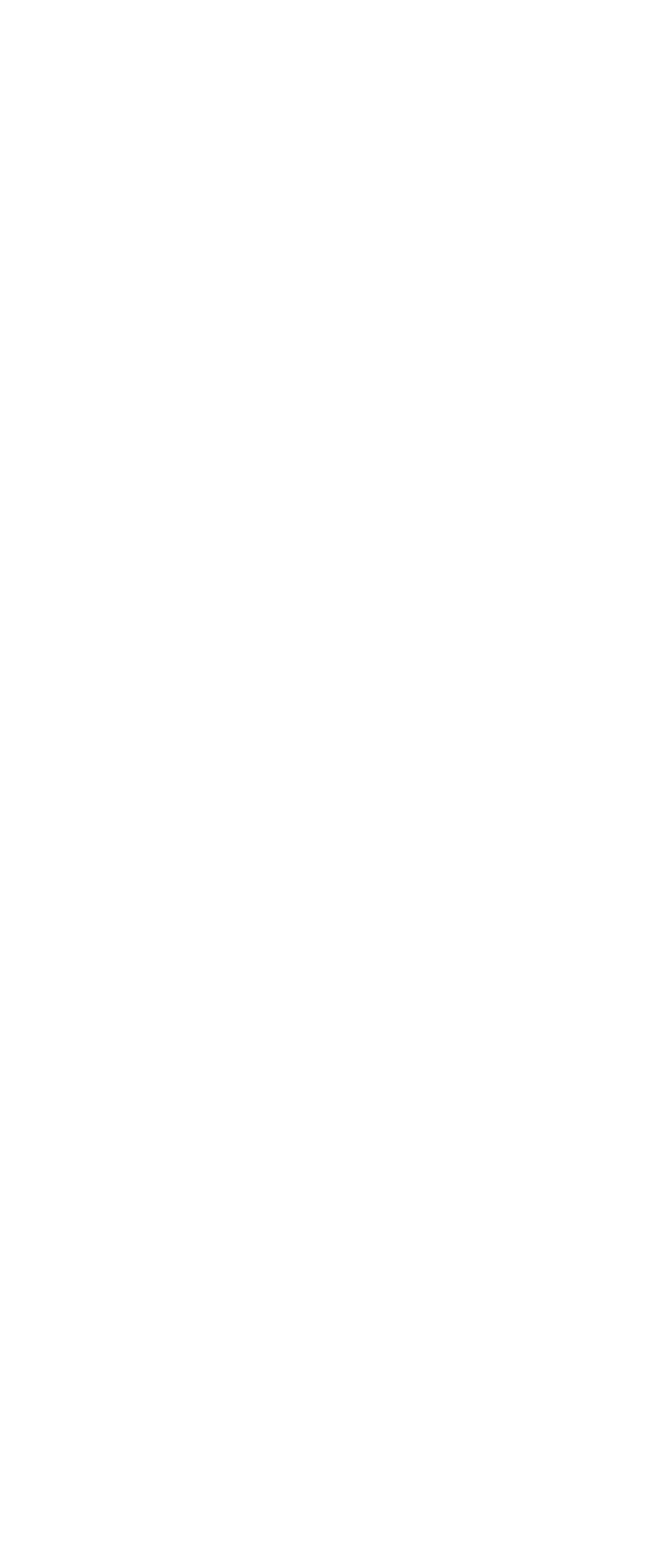
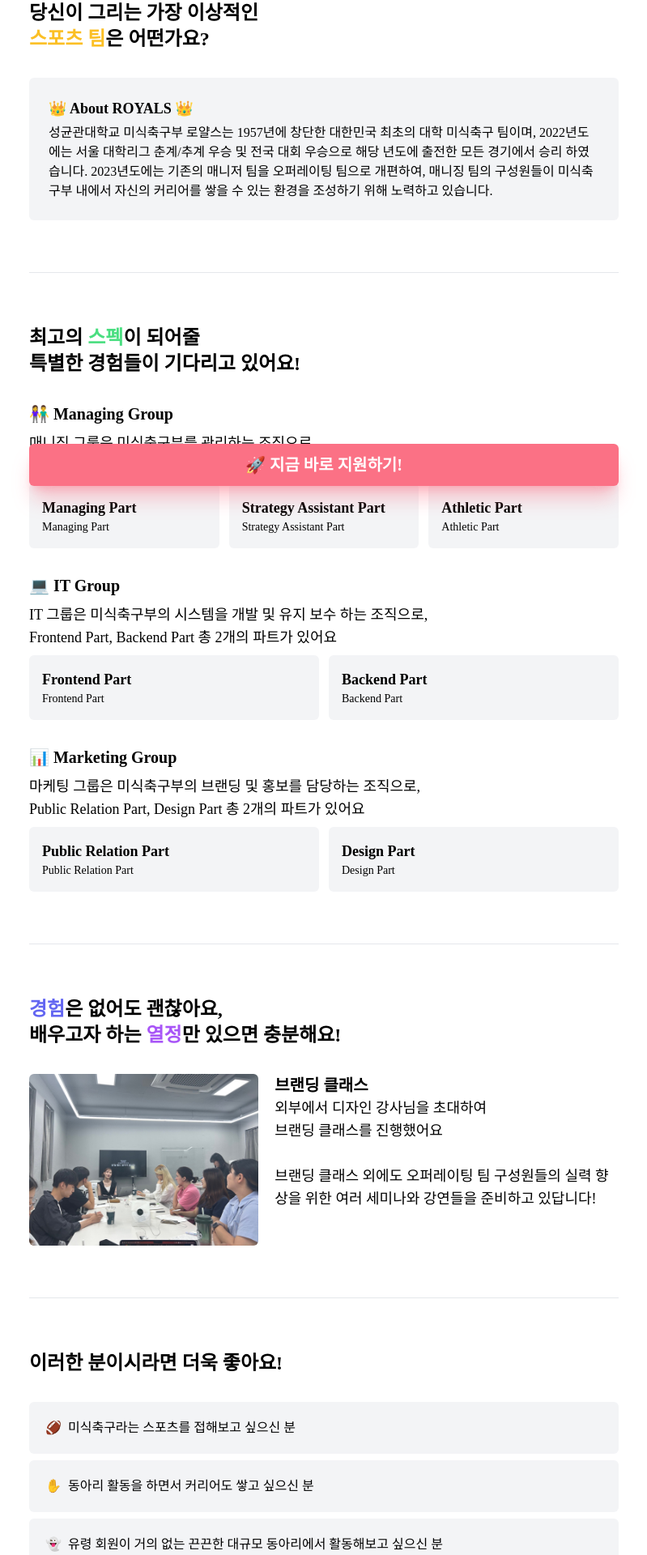
Before and after one commit to jspark2000/skku-royals-recruiting, a Vue app: page /operating-team/about-us in a window 1280 px wide. Before the commit this address had no page. Shown: the part 180-2100 px from the top of the page at 81% size, without its empty margins (240-1039 px from the left). Before the commit the page ends 800 px from the top, so only its background shows below. Built offline with nearby package versions, Linux system fonts and the light colour scheme.

Commit message:
feat: add operating team recruiting pages

```diff
--- a/src/router/index.ts
+++ b/src/router/index.ts
@@ -1,7 +1,8 @@
 import { createRouter, createWebHistory } from 'vue-router'
 import DefaultLayout from '@/layouts/default.vue'
 import HomeView from '@/views/home/index.vue'
-import OperatingTeamVue from '@/views/operating-team/index.vue'
+import OperatingTeamVue from '@/views/operating-team/pages/index.vue'
+import OperatingTeamAboutUsVue from '@/views/operating-team/about-us/pages/index.vue'
 
 const router = createRouter({
   history: createWebHistory(import.meta.env.BASE_URL),
@@ -19,6 +20,11 @@ const router = createRouter({
           path: '/operating-team',
           name: 'operating-team',
           component: OperatingTeamVue
+        },
+        {
+          path: '/operating-team/about-us',
+          name: '/operating-team/about-us',
+          component: OperatingTeamAboutUsVue
         }
       ]
     }
--- /dev/null
+++ b/src/views/operating-team/about-us/pages/index.vue
@@ -0,0 +1,135 @@
+<template>
+  <div
+    class="relative container flex flex-col min-h-screen text-start pt-16 pb-28 max-w-screen-md w-full px-5 mx-auto font-mono"
+  >
+    <div class="font-bold text-3xl">📢 성균관대 미식축구부 ROYALS 오퍼레이팅 팀 모집!</div>
+    <div class="font-bold mt-20 text-2xl">
+      당신이 그리는 가장 이상적인<br /><span class="text-amber-400">스포츠 팀</span>은 어떤가요?
+    </div>
+    <div class="mt-8 w-full bg-gray-100 rounded-md py-6 px-6">
+      <div class="text-lg font-bold">👑 About ROYALS 👑</div>
+      <div class="text-base font-normal mt-1">
+        성균관대학교 미식축구부 로얄스는 1957년에 창단한 대한민국 최초의 대학 미식축구 팀이며,
+        2022년도에는 서울 대학리그 춘계/추계 우승 및 전국 대회 우승으로 해당 년도에 출전한 모든
+        경기에서 승리 하였습니다. 2023년도에는 기존의 매니저 팀을 오퍼레이팅 팀으로 개편하여, 매니징
+        팀의 구성원들이 미식축구부 내에서 자신의 커리어를 쌓을 수 있는 환경을 조성하기 위해 노력하고
+        있습니다.
+      </div>
+    </div>
+    <div class="my-16">
+      <hr style="border-width: 1.2px 0 0 0" />
+    </div>
+    <div class="font-bold text-2xl">
+      최고의 <span class="text-green-400">스펙</span>이 되어줄<br />특별한 경험들이 기다리고 있어요!
+    </div>
+    <div>
+      <div class="font-bold text-xl mt-8">👫 Managing Group</div>
+      <div class="font-normal text-lg mt-2">
+        매니징 그룹은 미식축구부를 관리하는 조직으로,<br />Managing Part, Strategy Assistant Part,
+        Athletic Part 총 3개의 파트가 있어요
+      </div>
+      <div class="flex flex-wrap gap-3 md:flex-nowrap mt-2">
+        <div class="flex flex-col px-4 py-4 rounded-md bg-gray-100 md:basis-1/3 basis-full">
+          <div class="font-bold text-lg">Managing Part</div>
+          <div class="font-normal text-sm">Managing Part</div>
+        </div>
+        <div class="flex flex-col px-4 py-4 rounded-md bg-gray-100 md:basis-1/3 basis-full">
+          <div class="font-bold text-lg">Strategy Assistant Part</div>
+          <div class="font-normal text-sm">Strategy Assistant Part</div>
+        </div>
+        <div class="flex flex-col px-4 py-4 rounded-md bg-gray-100 md:basis-1/3 basis-full">
+          <div class="font-bold text-lg">Athletic Part</div>
+          <div class="font-normal text-sm">Athletic Part</div>
+        </div>
+      </div>
+    </div>
+    <div>
+      <div class="font-bold text-xl mt-8">💻 IT Group</div>
+      <div class="font-normal text-lg mt-2">
+        IT 그룹은 미식축구부의 시스템을 개발 및 유지 보수 하는 조직으로,<br />Frontend Part, Backend
+        Part 총 2개의 파트가 있어요
+      </div>
+      <div class="flex flex-wrap gap-3 md:flex-nowrap mt-2">
+        <div class="flex flex-col px-4 py-4 rounded-md bg-gray-100 md:basis-1/2 basis-full">
+          <div class="font-bold text-lg">Frontend Part</div>
+          <div class="font-normal text-sm">Frontend Part</div>
+        </div>
+        <div class="flex flex-col px-4 py-4 rounded-md bg-gray-100 md:basis-1/2 basis-full">
+          <div class="font-bold text-lg">Backend Part</div>
+          <div class="font-normal text-sm">Backend Part</div>
+        </div>
+      </div>
+    </div>
+    <div>
+      <div class="font-bold text-xl mt-8">📊 Marketing Group</div>
+      <div class="font-normal text-lg mt-2">
+        마케팅 그룹은 미식축구부의 브랜딩 및 홍보를 담당하는 조직으로,<br />Public Relation Part,
+        Design Part 총 2개의 파트가 있어요
+      </div>
+      <div class="flex flex-wrap gap-3 md:flex-nowrap mt-2">
+        <div class="flex flex-col px-4 py-4 rounded-md bg-gray-100 md:basis-1/2 basis-full">
+          <div class="font-bold text-lg">Public Relation Part</div>
+          <div class="font-normal text-sm">Public Relation Part</div>
+        </div>
+        <div class="flex flex-col px-4 py-4 rounded-md bg-gray-100 md:basis-1/2 basis-full">
+          <div class="font-bold text-lg">Design Part</div>
+          <div class="font-normal text-sm">Design Part</div>
+        </div>
+      </div>
+    </div>
+    <div class="my-16">
+      <hr style="border-width: 1.2px 0 0 0" />
+    </div>
+    <div class="font-bold text-2xl mb-8">
+      <span class="text-indigo-500">경험</span>은 없어도 괜찮아요,<br />배우고자 하는
+      <span class="text-purple-500">열정</span>만 있으면 충분해요!
+    </div>
+    <div class="flex flex-wrap gap-5 sm:flex-nowrap">
+      <div class="sm:basis-2/5 basis-full">
+        <img src="/branding_class.jpg" alt="branding_class" class="rounded-md" />
+      </div>
+      <div class="sm:basis-3/5 basis-full">
+        <div class="text-xl font-bold">브랜딩 클래스</div>
+        <div class="text-lg font-normal">
+          외부에서 디자인 강사님을 초대하여<br />
+          브랜딩 클래스를 진행했어요<br /><br />
+          브랜딩 클래스 외에도 오퍼레이팅 팀 구성원들의 실력 향상을 위한 여러 세미나와 강연들을
+          준비하고 있답니다!
+        </div>
+      </div>
+    </div>
+    <div class="my-16">
+      <hr style="border-width: 1.2px 0 0 0" />
+    </div>
+    <div class="font-bold text-2xl mb-8">이러한 분이시라면 더욱 좋아요!</div>
+    <div class="w-full font-medium px-5 py-5 bg-gray-100 rounded-md">
+      <span class="me-1">🏈</span> 미식축구라는 스포츠를 접해보고 싶으신 분
+    </div>
+    <div class="w-full font-medium px-5 py-5 my-2 bg-gray-100 rounded-md">
+      <span class="me-1">✋</span> 동아리 활동을 하면서 커리어도 쌓고 싶으신 분
+    </div>
+    <div class="w-full font-medium px-5 py-5 bg-gray-100 rounded-md">
+      <span class="me-1">👻</span> 유령 회원이 거의 없는 끈끈한 대규모 동아리에서 활동해보고 싶으신
+      분
+    </div>
+    <a
+      href="https://forms.gle/1VQbmsJ321BppQa96"
+      class="fixed-button bg-rose-400 text-xl rounded-md font-bold w-full max-w-screen-md py-3 text-white text-center shadow-xl shadow-rose-400/40"
+    >
+      🚀 지금 바로 지원하기!
+    </a>
+  </div>
+</template>
+<script setup lang="ts"></script>
+<style scoped>
+.fixed-button {
+  position: fixed;
+  bottom: 0;
+  left: 0;
+  right: 0;
+  width: calc(100vw - 2.5rem);
+  max-width: calc(768px - 2.5rem);
+  margin: 20px auto;
+  z-index: 1000;
+}
+</style>
--- a/src/views/operating-team/index.vue
+++ /dev/null
@@ -1,6 +0,0 @@
-<template>
-  <main>
-    <h1 class="text-3xl font-bold underline font-sans">Operating Team</h1>
-  </main>
-</template>
-<script setup lang="ts"></script>
--- /dev/null
+++ b/src/views/operating-team/pages/Desktop.vue
@@ -0,0 +1,43 @@
+<template>
+  <div class="relative flex flex-col min-h-screen justify-center overflow-hidden font-mono">
+    <div class="ms-40">
+      <p class="text-3xl font-semibold">{{ year }} SKKU KINGO ROYALS RECRUITMENT</p>
+      <p id="name" class="font-bold mt-2 text-green-600">Operating Team</p>
+      <div class="flex flex-row mt-10 font-semibold text-2xl">
+        <a
+          class="px-14 py-3 rounded-md text-white bg-amber-400 shadow-xl shadow-amber-400/30 transition ease-in-out delay-150 hover:-translate-y-1 hover:scale-110 duration-300"
+          href="https://forms.gle/1VQbmsJ321BppQa96"
+        >
+          🏈 JOIN US
+        </a>
+        <button
+          class="px-14 py-3 ms-7 rounded-md text-white bg-teal-400 shadow-xl shadow-teal-400/30 transition ease-in-out delay-150 hover:-translate-y-1 hover:scale-110 duration-300"
+          @click="router.push('/operating-team/about-us')"
+        >
+          😚 ABOUT US
+        </button>
+      </div>
+    </div>
+  </div>
+  <div class="absolute img-container flex flex-row">
+    <img src="/athletes.png" alt="athlete" class="brightness-110" />
+  </div>
+</template>
+<script setup lang="ts">
+import { ref } from 'vue'
+import { useRouter } from 'vue-router'
+
+const year = ref(new Date().getFullYear())
+const router = useRouter()
+</script>
+<style scoped>
+#name {
+  font-size: 5rem;
+  line-height: 1;
+}
+.img-container {
+  width: calc(40%);
+  bottom: 0px;
+  right: 0px;
+}
+</style>
--- /dev/null
+++ b/src/views/operating-team/pages/Mobile.vue
@@ -0,0 +1,29 @@
+<template>
+  <div
+    class="relative flex flex-col min-h-screen text-center justify-center overflow-hidden font-mono px-10"
+  >
+    <p class="text-xl font-semibold">{{ year }} SKKU KINGO ROYALS RECRUITMENT</p>
+    <p class="text-4xl font-bold mt-2 text-green-600">Operating Team</p>
+    <div class="flex flex-col gap-3 mt-10 font-semibold text-xl">
+      <a
+        class="w-full px-14 py-3 rounded-md text-white bg-amber-400 shadow-xl shadow-amber-400/30 transition ease-in-out delay-150 hover:-translate-y-1 hover:scale-110 duration-300"
+        href="https://forms.gle/1VQbmsJ321BppQa96"
+      >
+        🏈 JOIN US
+      </a>
+      <button
+        class="px-14 py-3 rounded-md text-white bg-teal-400 shadow-xl shadow-teal-400/30 transition ease-in-out delay-150 hover:-translate-y-1 hover:scale-110 duration-300"
+        @click="router.push('/operating-team/about-us')"
+      >
+        😚 ABOUT US
+      </button>
+    </div>
+  </div>
+</template>
+<script setup lang="ts">
+import { ref } from 'vue'
+import { useRouter } from 'vue-router'
+
+const year = ref(new Date().getFullYear())
+const router = useRouter()
+</script>
--- /dev/null
+++ b/src/views/operating-team/pages/index.vue
@@ -0,0 +1,13 @@
+<template>
+  <Mobile v-if="screenWidth < mobile" />
+  <Desktop v-else></Desktop>
+</template>
+<script setup lang="ts">
+import { ref } from 'vue'
+import Desktop from './Desktop.vue'
+import Mobile from './Mobile.vue'
+
+const screenWidth = ref(window.innerWidth)
+const mobile = 460
+</script>
+<style scoped></style>
```
Also changed, not shown: public/branding_class.jpg (added), 1 other file (tests, documents, lock files or other folders).
